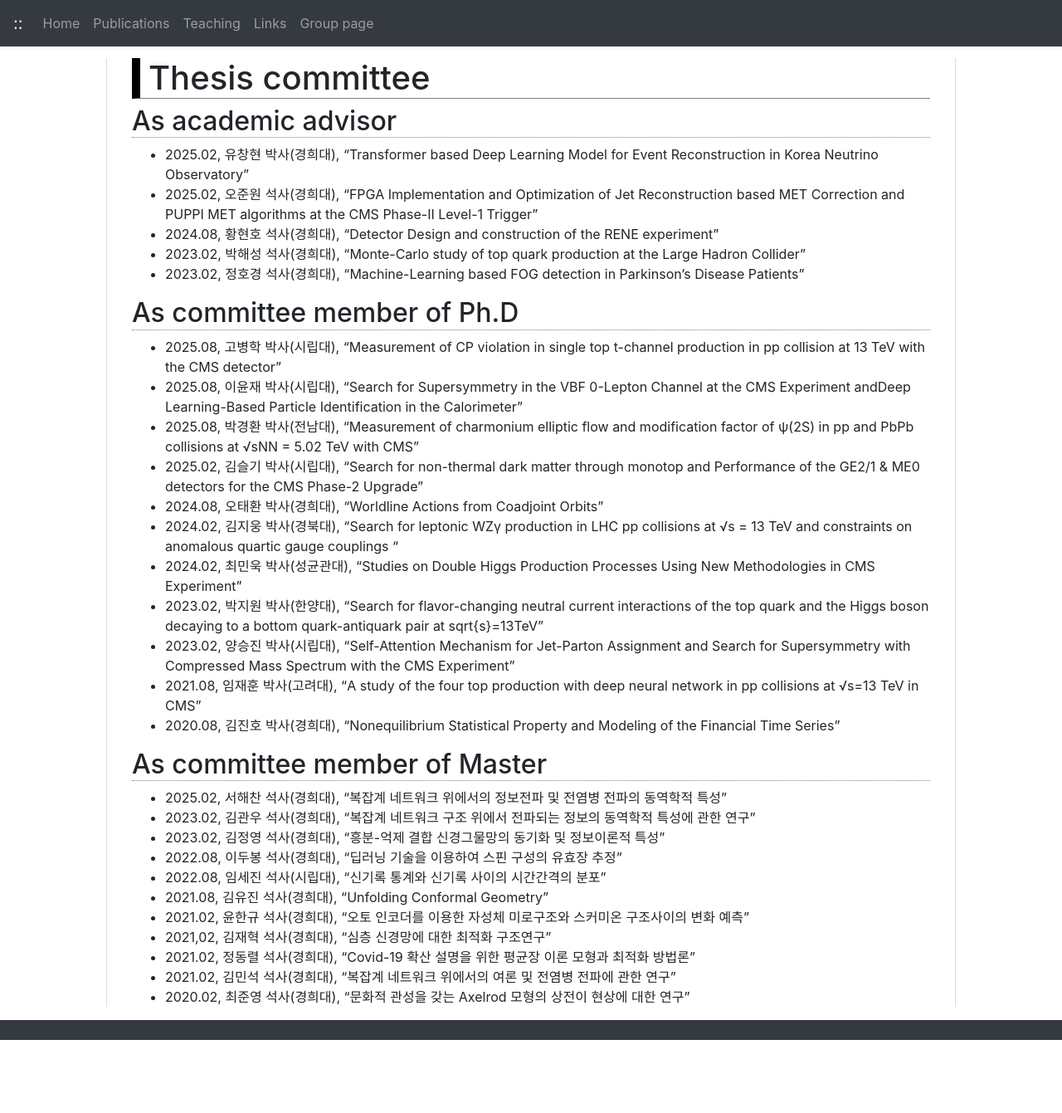
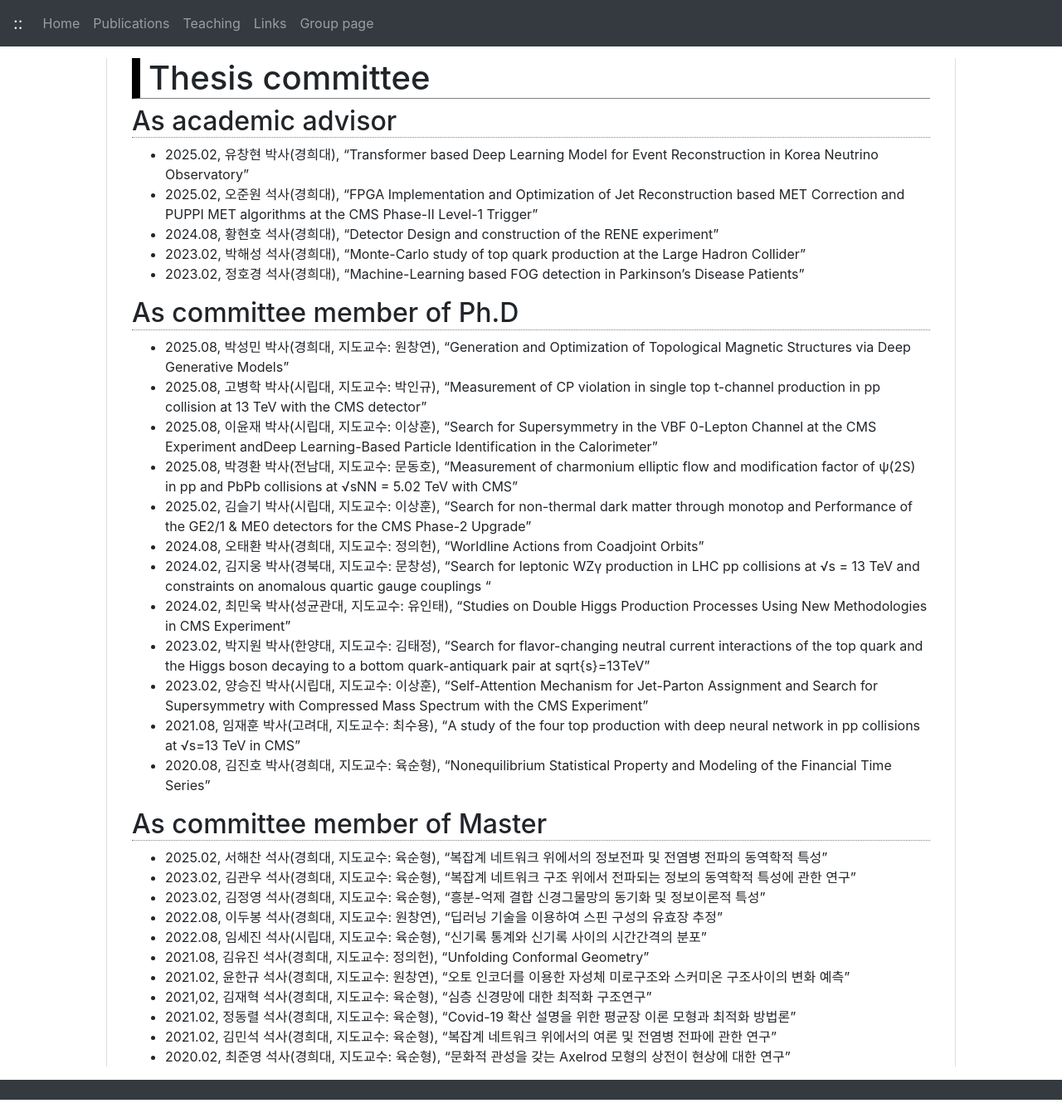
Before and after one commit to jhgoh/jhgoh.github.io, a Jekyll site: the page built from ThesisCommittee.md, in a window 1280 px wide and 1341 px high. Shown: the whole window at 83% size. Built offline with Jekyll 4.4.1, drawn with Linux system fonts in a browser that asks for light colours; nearby versions of some CDN libraries; our own code applies the rules of GitHub Pages for plain Markdown files.

Commit message:
Update ThesisCommittee.md

```diff
--- a/ThesisCommittee.md
+++ b/ThesisCommittee.md
@@ -7,27 +7,28 @@
 - 2023.02, 정호경 석사(경희대), "Machine-Learning based FOG detection in Parkinson's Disease Patients"
 
 ## As committee member of Ph.D
-- 2025.08, 고병학 박사(시립대), "Measurement of CP violation in single top t-channel production in pp collision at 13 TeV with the CMS detector"
-- 2025.08, 이윤재 박사(시립대), "Search for Supersymmetry in the VBF 0-Lepton Channel at the CMS Experiment andDeep Learning-Based Particle Identification in the Calorimeter"
-- 2025.08, 박경환 박사(전남대), "Measurement of charmonium elliptic flow and modification factor of ψ(2S) in pp and PbPb collisions at √sNN = 5.02 TeV with CMS"
-- 2025.02, 김슬기 박사(시립대), "Search for non-thermal dark matter through monotop and Performance of the GE2/1 & ME0 detectors for the CMS Phase-2 Upgrade"
-- 2024.08, 오태환 박사(경희대), "Worldline Actions from Coadjoint Orbits"
-- 2024.02, 김지웅 박사(경북대), "Search for leptonic WZγ production in LHC pp collisions at √s = 13 TeV and constraints on anomalous quartic gauge couplings "
-- 2024.02, 최민욱 박사(성균관대), "Studies on Double Higgs Production Processes Using New Methodologies in CMS Experiment"
-- 2023.02, 박지원 박사(한양대), "Search for flavor-changing neutral current interactions of the top quark and the Higgs boson decaying to a bottom quark-antiquark pair at sqrt{s}=13TeV"
-- 2023.02, 양승진 박사(시립대), "Self-Attention Mechanism for Jet-Parton Assignment and Search for Supersymmetry with Compressed Mass Spectrum with the CMS Experiment"
-- 2021.08, 임재훈 박사(고려대), "A study of the four top production with deep neural network in pp collisions at √s=13 TeV in CMS"
-- 2020.08, 김진호 박사(경희대), "Nonequilibrium Statistical Property and Modeling of the Financial Time Series"
+- 2025.08, 박성민 박사(경희대, 지도교수: 원창연), "Generation and Optimization of Topological Magnetic Structures via Deep Generative Models"
+- 2025.08, 고병학 박사(시립대, 지도교수: 박인규), "Measurement of CP violation in single top t-channel production in pp collision at 13 TeV with the CMS detector"
+- 2025.08, 이윤재 박사(시립대, 지도교수: 이상훈), "Search for Supersymmetry in the VBF 0-Lepton Channel at the CMS Experiment andDeep Learning-Based Particle Identification in the Calorimeter"
+- 2025.08, 박경환 박사(전남대, 지도교수: 문동호), "Measurement of charmonium elliptic flow and modification factor of ψ(2S) in pp and PbPb collisions at √sNN = 5.02 TeV with CMS"
+- 2025.02, 김슬기 박사(시립대, 지도교수: 이상훈), "Search for non-thermal dark matter through monotop and Performance of the GE2/1 & ME0 detectors for the CMS Phase-2 Upgrade"
+- 2024.08, 오태환 박사(경희대, 지도교수: 정의헌), "Worldline Actions from Coadjoint Orbits"
+- 2024.02, 김지웅 박사(경북대, 지도교수: 문창성), "Search for leptonic WZγ production in LHC pp collisions at √s = 13 TeV and constraints on anomalous quartic gauge couplings "
+- 2024.02, 최민욱 박사(성균관대, 지도교수: 유인태), "Studies on Double Higgs Production Processes Using New Methodologies in CMS Experiment"
+- 2023.02, 박지원 박사(한양대, 지도교수: 김태정), "Search for flavor-changing neutral current interactions of the top quark and the Higgs boson decaying to a bottom quark-antiquark pair at sqrt{s}=13TeV"
+- 2023.02, 양승진 박사(시립대, 지도교수: 이상훈), "Self-Attention Mechanism for Jet-Parton Assignment and Search for Supersymmetry with Compressed Mass Spectrum with the CMS Experiment"
+- 2021.08, 임재훈 박사(고려대, 지도교수: 최수용), "A study of the four top production with deep neural network in pp collisions at √s=13 TeV in CMS"
+- 2020.08, 김진호 박사(경희대, 지도교수: 육순형), "Nonequilibrium Statistical Property and Modeling of the Financial Time Series"
 
 ## As committee member of Master
-- 2025.02, 서해찬 석사(경희대), "복잡계 네트워크 위에서의 정보전파 및 전염병 전파의 동역학적 특성"
-- 2023.02, 김관우 석사(경희대), "복잡계 네트워크 구조 위에서 전파되는 정보의 동역학적 특성에 관한 연구"
-- 2023.02, 김정영 석사(경희대), "흥분-억제 결합 신경그물망의 동기화 및 정보이론적 특성"
-- 2022.08, 이두봉 석사(경희대), "딥러닝 기술을 이용하여 스핀 구성의 유효장 추정"
-- 2022.08, 임세진 석사(시립대), "신기록 통계와 신기록 사이의 시간간격의 분포"
-- 2021.08, 김유진 석사(경희대), "Unfolding Conformal Geometry"
-- 2021.02, 윤한규 석사(경희대), "오토 인코더를 이용한 자성체 미로구조와 스커미온 구조사이의 변화 예측"
-- 2021,02, 김재혁 석사(경희대), "심층 신경망에 대한 최적화 구조연구"
-- 2021.02, 정동렬 석사(경희대), "Covid-19 확산 설명을 위한 평균장 이론 모형과 최적화 방법론"
-- 2021.02, 김민석 석사(경희대), "복잡계 네트워크 위에서의 여론 및 전염병 전파에 관한 연구"
-- 2020.02, 최준영 석사(경희대), "문화적 관성을 갖는 Axelrod 모형의 상전이 현상에 대한 연구"
+- 2025.02, 서해찬 석사(경희대, 지도교수: 육순형), "복잡계 네트워크 위에서의 정보전파 및 전염병 전파의 동역학적 특성"
+- 2023.02, 김관우 석사(경희대, 지도교수: 육순형), "복잡계 네트워크 구조 위에서 전파되는 정보의 동역학적 특성에 관한 연구"
+- 2023.02, 김정영 석사(경희대, 지도교수: 육순형), "흥분-억제 결합 신경그물망의 동기화 및 정보이론적 특성"
+- 2022.08, 이두봉 석사(경희대, 지도교수: 원창연), "딥러닝 기술을 이용하여 스핀 구성의 유효장 추정"
+- 2022.08, 임세진 석사(시립대, 지도교수: 육순형), "신기록 통계와 신기록 사이의 시간간격의 분포"
+- 2021.08, 김유진 석사(경희대, 지도교수: 정의헌), "Unfolding Conformal Geometry"
+- 2021.02, 윤한규 석사(경희대, 지도교수: 원창연), "오토 인코더를 이용한 자성체 미로구조와 스커미온 구조사이의 변화 예측"
+- 2021,02, 김재혁 석사(경희대, 지도교수: 육순형), "심층 신경망에 대한 최적화 구조연구"
+- 2021.02, 정동렬 석사(경희대, 지도교수: 육순형), "Covid-19 확산 설명을 위한 평균장 이론 모형과 최적화 방법론"
+- 2021.02, 김민석 석사(경희대, 지도교수: 육순형), "복잡계 네트워크 위에서의 여론 및 전염병 전파에 관한 연구"
+- 2020.02, 최준영 석사(경희대, 지도교수: 육순형), "문화적 관성을 갖는 Axelrod 모형의 상전이 현상에 대한 연구"
```
